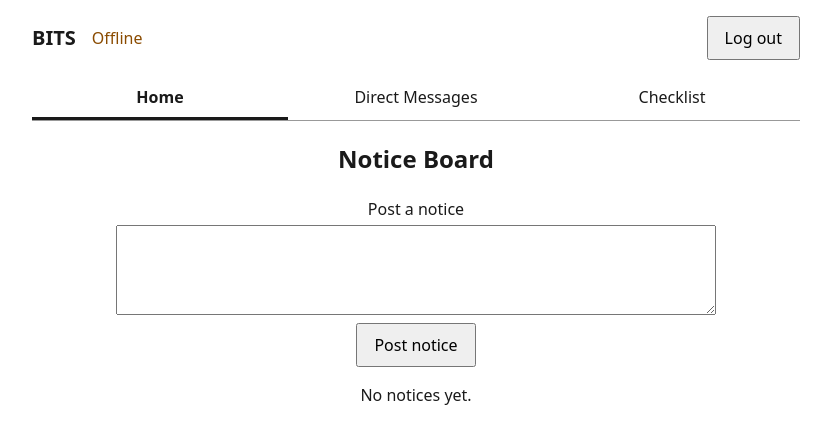
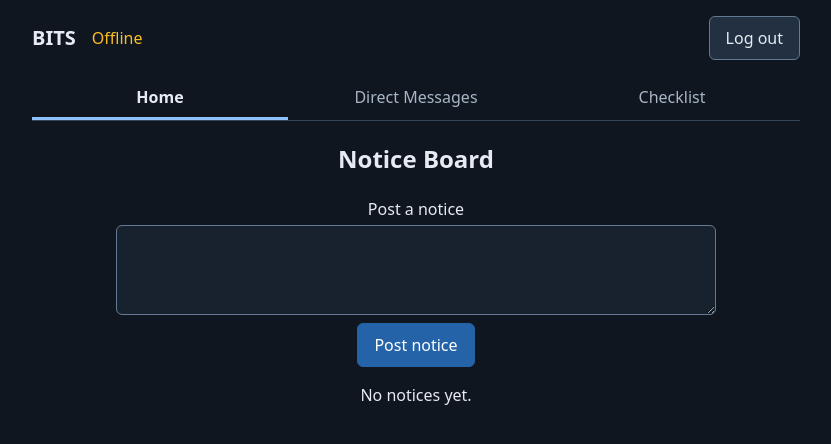
Before and after one commit to Jedidiah-coder/NushHACK-26, a Flask app: page / in a window 1280 px wide. Shown: the top 444 px of the page, without its empty margins (224-1055 px from the left). Run offline with Flask 3, Linux system fonts and the light colour scheme; the visitor is signed in with stand-in values (Sample User, id 1); data that the repository does not hold is empty.

Commit message:
Add a dark navy colour scheme
Build on the dark direction already started in the stylesheet, keep every
colour in one set of variables, and check text contrast on each surface.

Co-Authored-By: Claude Opus 5.5 <noreply@anthropic.com>

```diff
--- a/NUSHack/Static/css/style.css
+++ b/NUSHack/Static/css/style.css
@@ -1,6 +1,50 @@
-/* Basic layout only. Visual design comes later. */
+/* Change the colour scheme here. */
+:root {
+  color-scheme: dark;
+
+  --page: #0f1620;
+  --surface: #18222f;
+  --raised: #223042;
+  --hover: #2c3d53;
+  --border: #34455a;
+  --control-border: #647a93;
+  --text: #e6ebf2;
+  --text-muted: #a9b6c6;
+  --primary: #2563a8;
+  --primary-hover: #1f5692;
+  --primary-text: #ffffff;
+  --link: #8fc1ff;
+  --bubble-sent: #1f4a78;
+  --bubble-sent-text: #ffffff;
+  --bubble-received: #2a394c;
+  --bubble-meta: #ccd8e6;
+  --online: #4ade80;
+  --offline: #fbbf24;
+  --error: #ff9c94;
+}
+
 * {
   box-sizing: border-box;
+}
+
+:focus-visible {
+  outline: 2px solid var(--link);
+  outline-offset: 2px;
+}
+
+a {
+  color: var(--link);
+}
+
+fieldset {
+  border: 1px solid var(--border);
+  border-radius: 6px;
+}
+
+h1,
+h2,
+.brand {
+  color: var(--text);
 }
 
 [hidden] {
@@ -11,8 +55,8 @@ body {
   max-width: 800px;
   margin: 0 auto;
   padding: 16px;
-  background: #ffffff;
-  color: #1a1a1a;
+  background: var(--page);
+  color: var(--text);
   font-family: system-ui, -apple-system, "Segoe UI", Roboto, Arial, sans-serif;
   line-height: 1.5;
 }
@@ -25,7 +69,50 @@ input {
 button {
   min-height: 44px;
   padding: 8px 16px;
+  border: 1px solid var(--control-border);
+  border-radius: 6px;
+  background: var(--raised);
+  color: var(--text);
   cursor: pointer;
+}
+
+button:hover {
+  background: var(--hover);
+}
+
+button[type="submit"] {
+  border-color: var(--primary);
+  background: var(--primary);
+  color: var(--primary-text);
+}
+
+button[type="submit"]:hover {
+  border-color: var(--primary-hover);
+  background: var(--primary-hover);
+}
+
+button:disabled,
+input:disabled {
+  opacity: 0.5;
+  cursor: not-allowed;
+}
+
+input,
+select,
+textarea {
+  border: 1px solid var(--control-border);
+  border-radius: 6px;
+  background: var(--surface);
+  color: var(--text);
+}
+
+input[type="radio"] {
+  accent-color: var(--link);
+}
+
+::placeholder {
+  color: var(--text-muted);
+  opacity: 1;
 }
 
 input[type="text"] {
@@ -70,6 +157,17 @@ ul {
   white-space: nowrap;
 }
 
+/* Logging out submits a form, but it isn't the page's main action. */
+.user-menu button[type="submit"] {
+  border-color: var(--control-border);
+  background: var(--raised);
+  color: var(--text);
+}
+
+.user-menu button[type="submit"]:hover {
+  background: var(--hover);
+}
+
 .auth {
   max-width: 400px;
 }
@@ -140,29 +238,40 @@ ul {
   font: inherit;
 }
 
+#status {
+  color: var(--text-muted);
+}
+
 #status[data-state="online"] {
-  color: #116b3d;
+  color: var(--online);
 }
 
 #status[data-state="offline"] {
-  color: #8a4b00;
+  color: var(--offline);
 }
 
 .tabs {
   display: flex;
-  border-bottom: 1px solid #999999;
+  border-bottom: 1px solid var(--border);
 }
 
 .tab {
   flex: 1;
   border: 0;
   border-bottom: 3px solid transparent;
+  border-radius: 0;
   background: none;
-  color: inherit;
+  color: var(--text-muted);
+}
+
+.tab:hover {
+  background: var(--surface);
+  color: var(--text);
 }
 
 .tab[aria-selected="true"] {
-  border-bottom-color: #1a1a1a;
+  border-bottom-color: var(--link);
+  color: var(--text);
   font-weight: 600;
 }
 
@@ -249,12 +362,12 @@ ul {
 }
 
 .form-error {
-  color: #b00020;
+  color: var(--error);
 }
 
 .record {
   padding: 8px 0;
-  border-bottom: 1px solid #dddddd;
+  border-bottom: 1px solid var(--border);
 }
 
 .record p {
```
Also changed, not shown: other parts of NUSHack/Static/css/style.css (+14 -10 lines).
